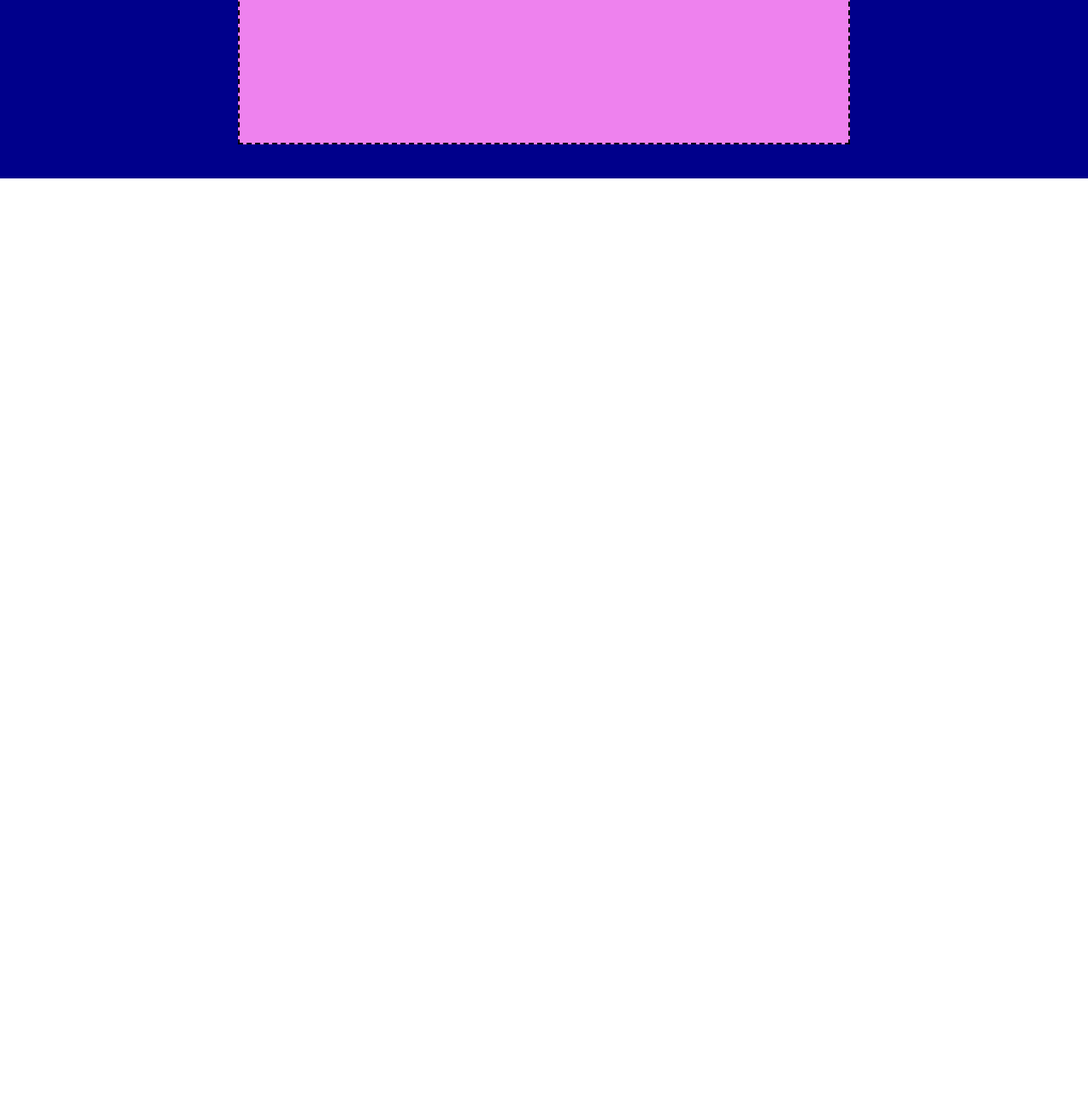
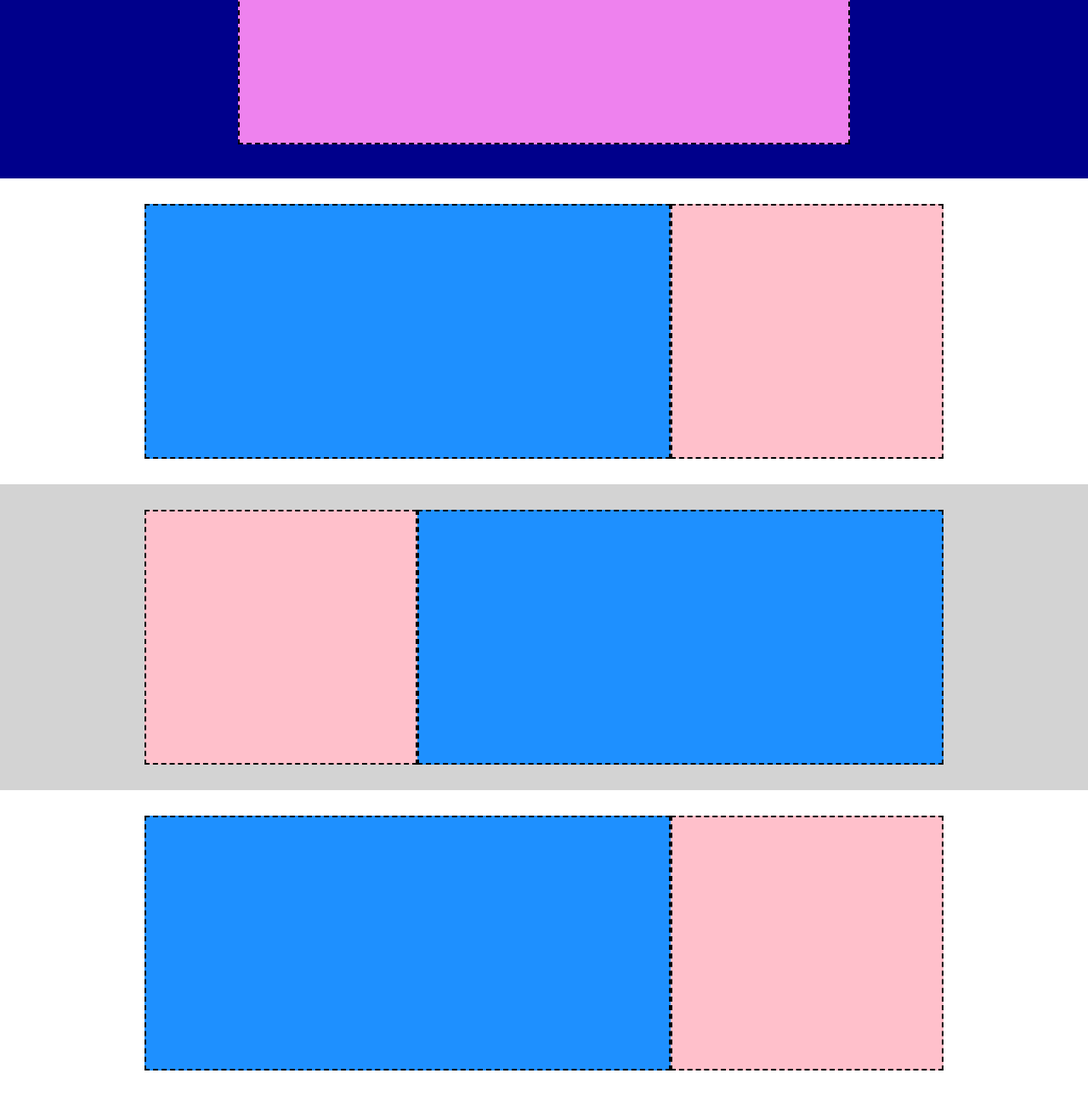
Before and after one commit to EmilioGall/htmlcss-struttura-discord, a plain HTML site: page index.html in a window 1280 px wide. Shown: the part 272-1562 px from the top of the page at 85% size. Before the commit the page ends 800 px from the top, so only its background shows below. Drawn offline with Linux system fonts and the light colour scheme.

Commit message:
add: content&style - multi-content section - main

```diff
--- a/CSS/style.css
+++ b/CSS/style.css
@@ -10,28 +10,22 @@
 /* COMMON */
 
 .container {
+    padding: 30px 10px;
     width: 75%;
     margin: 0px auto;
     display: flex;
     align-items: center;
 }
 
-.bars {
+.bar {
     border: 2px dashed black;
     padding: 10px;
 }
-
-/* Debug */
-
-/* body {
-    background-color: lightsalmon;
-} */
 
 
 /* HEADER */
 
 header {
-    padding: 30px 10px;
     display: flex;
     justify-content: center;
 
@@ -78,6 +72,28 @@ header {
 
 /* Multi-Content Section */
 
+.inverted-multi-content {
+    background-color: rgba(211, 211, 211, 1);
+}
+
+.pink {
+    background-color: rgba(255, 192, 203, 1);
+    flex-grow: 1;
+
+    /* Debug */
+    height: 300px;
+}
+
+.lightblue {
+    background-color: rgba(30, 144, 255, 1);
+    flex-grow: 2;
+
+    /* Debug */
+    height: 300px;
+}
+
+
+
 /* Mono-Content Section */
 
 /* FOOTER */
--- a/index.html
+++ b/index.html
@@ -16,9 +16,9 @@
 
         <div class="container">
 
-            <div class="logo bars">logo</div>
+            <div class="logo bar">logo</div>
 
-            <nav class="nav bars">
+            <nav class="nav bar">
                 <a href="">link</a>
                 <a href="">link</a>
                 <a href="">link</a>
@@ -26,7 +26,7 @@
                 <a href="">link</a>
             </nav>
 
-            <div class="login bars">login</div>
+            <div class="login bar">login</div>
 
         </div>
 
@@ -39,13 +39,41 @@
         <!-- Banner Section -->
         <section class="banner">
 
-            <div class="banner-content bars"> </div>
+            <div class="banner-content bar"> </div>
 
         </section>
         <!-- /Banner Section -->
 
         <!-- Multi-Content Section -->
         <section>
+
+            <section>
+
+                <div class="container">
+                    <div class="lightblue bar"></div>
+                    <div class="pink bar"></div>
+                </div>
+
+            </section>
+
+            <section class="inverted-multi-content">
+
+                <div class="container">
+                    <div class="pink bar"></div>
+                    <div class="lightblue bar"></div>
+                </div>
+
+
+            </section>
+
+            <section>
+
+                <div class="container">
+                    <div class="lightblue bar"></div>
+                    <div class="pink bar"></div>
+                </div>
+
+            </section>
 
         </section>
         <!-- /Multi-Content Section -->
```
